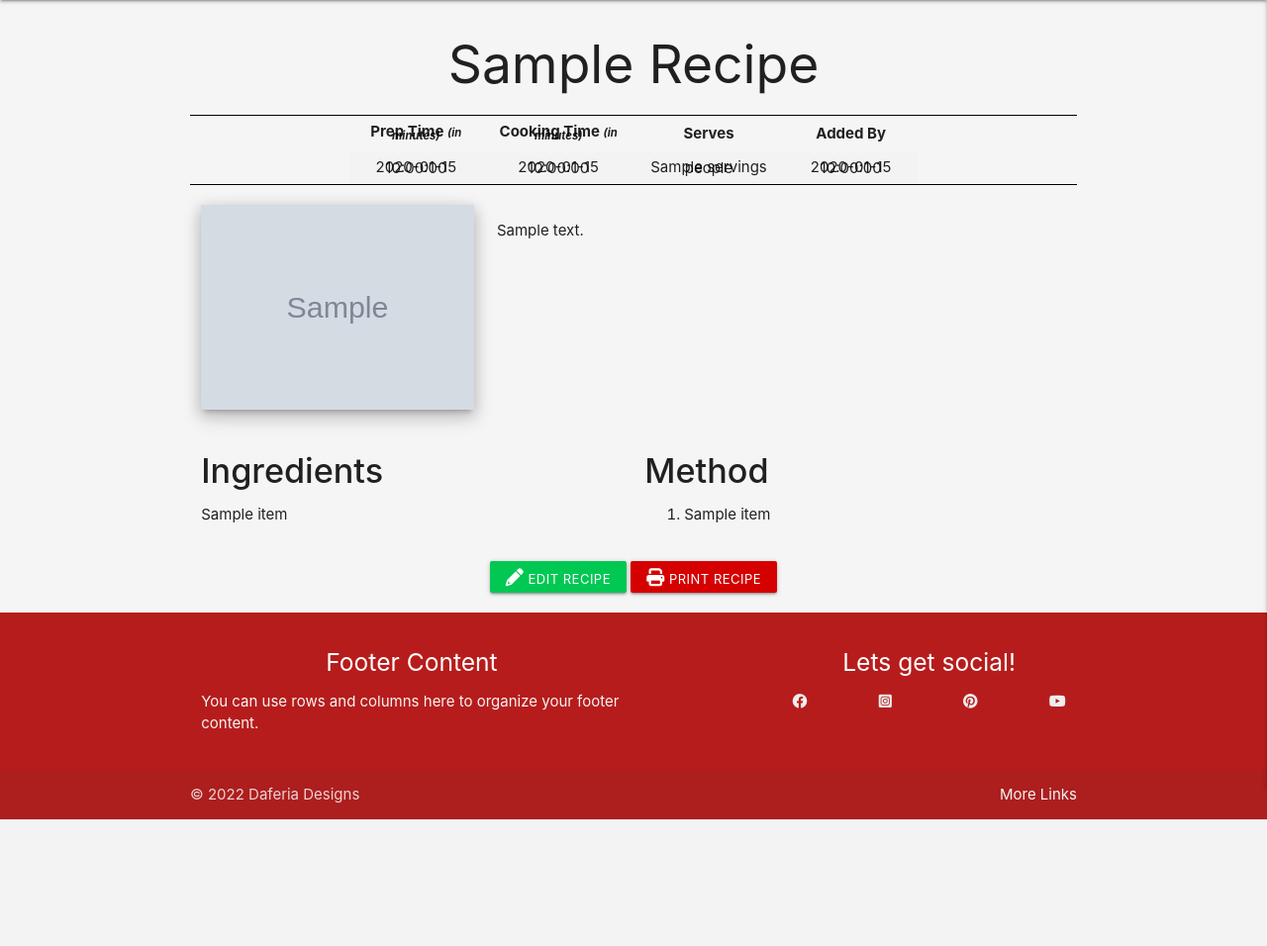
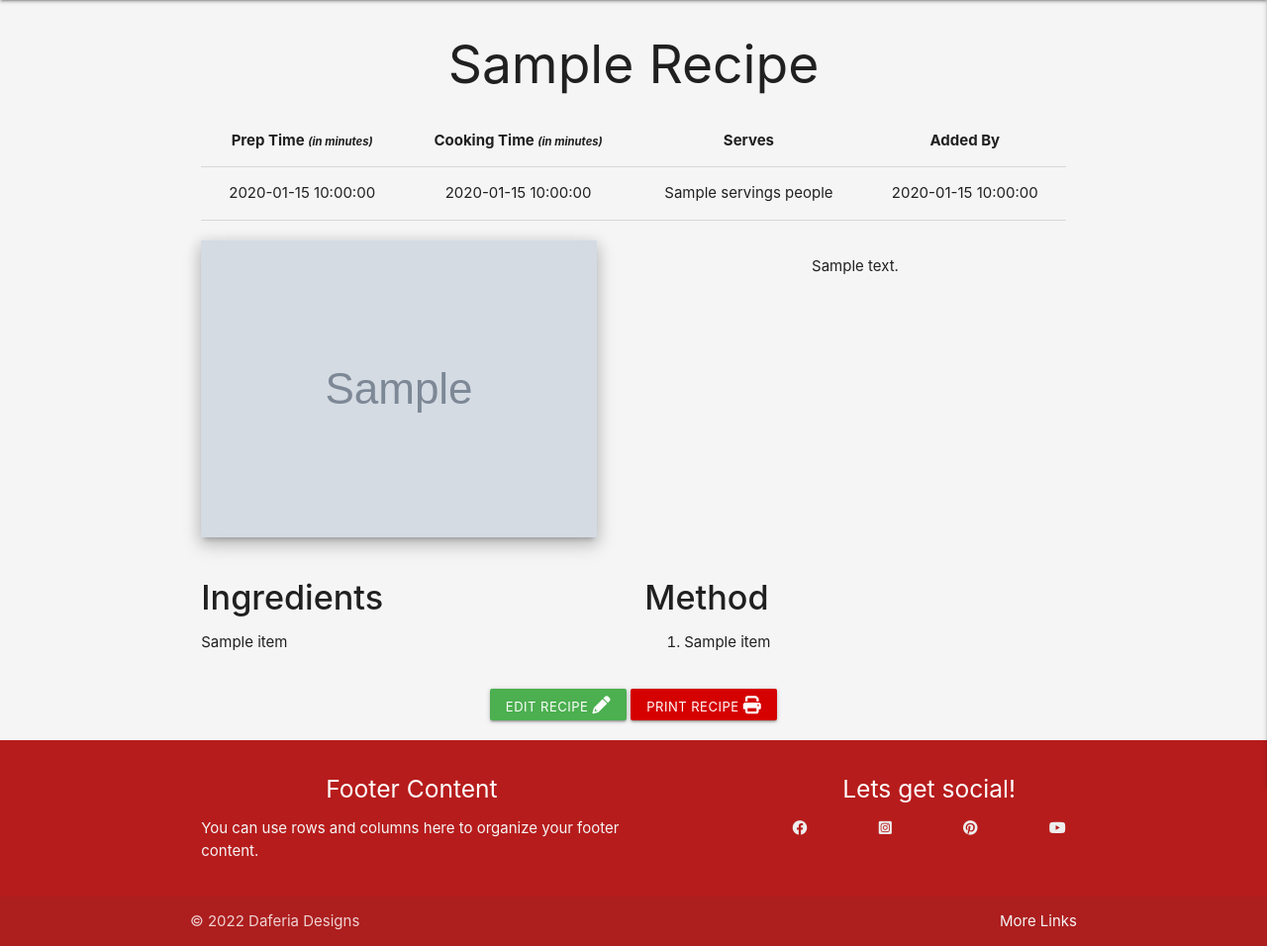
Before and after one commit to Daferia/kombuisTotTafel, a Flask app: template templates/view_recipe.html in a window 1280 px wide. Shown: the part 64-1020 px from the top of the page at 99% size. Before the commit the page ends 892 px from the top, so only its background shows below. Run offline with Flask 2, Linux system fonts and the light colour scheme; the template is opened without the code that fills it: most values are stand-ins (such as "Sample title", 1, 10 or a date in 2020); grey boxes marked "Sample" are stand-in pictures; some libraries are stand-ins or nearby versions.

Commit message:
changed table and description alignment

```diff
--- a/templates/view_recipe.html
+++ b/templates/view_recipe.html
@@ -2,9 +2,9 @@
 {% block content %}
 
   <h2 class="center-align">{{ recipe.recipe_name|title }}</h2>
-  <div class="row details-table">
-    <div class="col s12 m8 offset-m2 ">
-      <table class="responsive-table striped centered ">
+  <div class="row">
+    <div class="col s12 m12">
+      <table class="responsive-table centered recipe-details">
         <thead>
           <tr>
             <th>Prep Time <em><small>(in minutes)</small></em></th>
@@ -25,8 +25,8 @@
       </table>
     </div>
   </div>
-  <div class="row">
-    <div class="col s12 m6 l4">
+  <div class="row vertical-align center-align">
+    <div class="col s12 m6">
       <img class="activator responsive-img materialboxed z-depth-3"
         src="{{ recipe.image_url }}"
         alt="Photo of a {{ recipe.recipe_name|lower }}">
@@ -59,8 +59,8 @@
   <!-- Edit and Print buttons -->
   <div class="row">
     <div class="col s12 center-align">
-      <a class="waves-effect waves-light btn-small green accent-4" href="{{ url_for('edit_recipe', recipe_id=recipe._id) }}"><i class="fa-solid fa-pencil"></i> Edit Recipe</a>
-      <a class="waves-effect waves-light btn-small red accent-4" onclick="window.print()"><i class="fa-solid fa-print"></i> Print Recipe</a>
+      <a class="waves-effect waves-light btn-small green btn-radius" href="{{ url_for('edit_recipe', recipe_id=recipe._id) }}">Edit Recipe <i class="fa-solid fa-pencil"></i></a>
+      <a class="waves-effect waves-light btn-small red accent-4 btn-radius" onclick="window.print()">Print Recipe <i class="fa-solid fa-print"></i></a>
     </div>
   </div>
 
```
